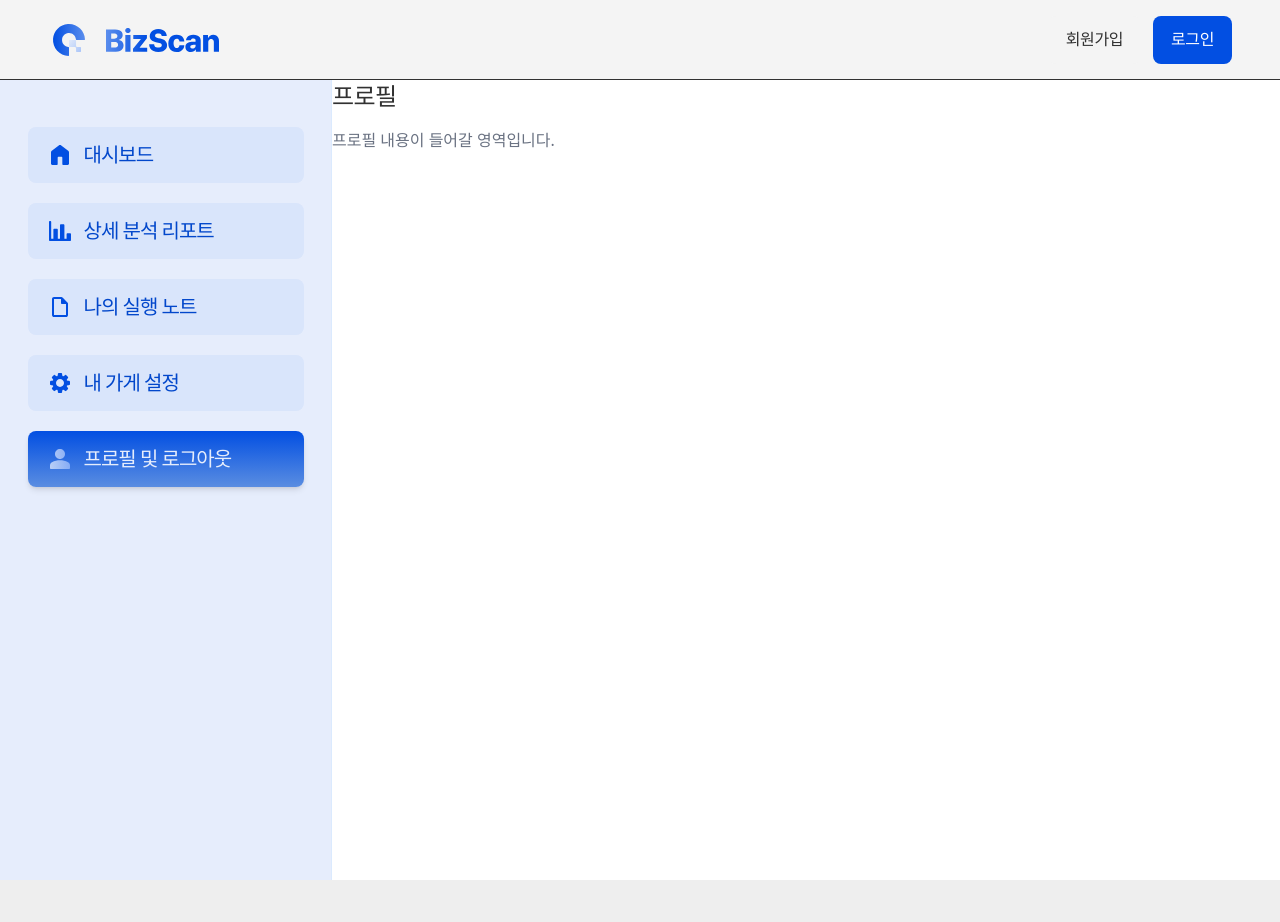
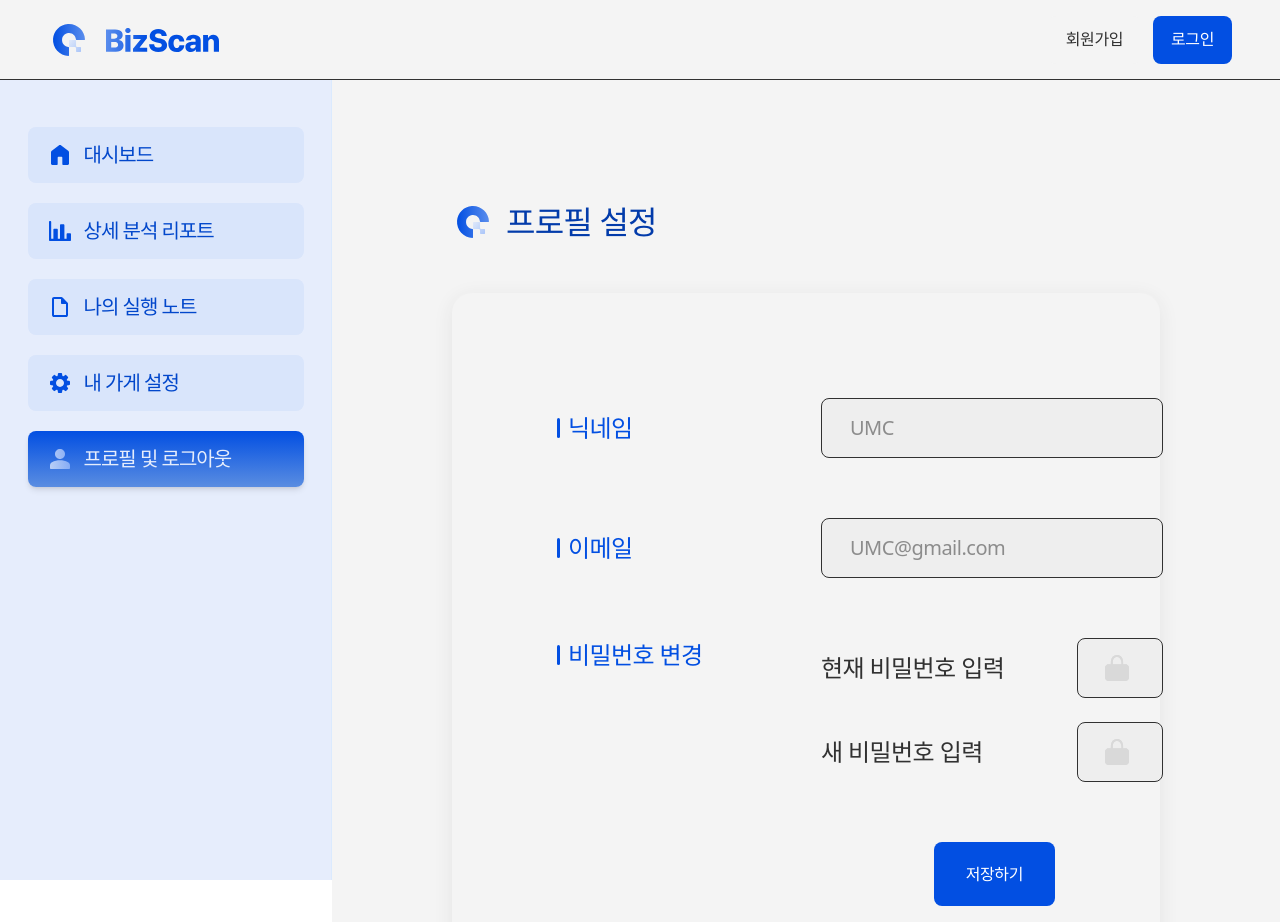
Before and after one commit to biz-scan/bizscan-fe, a React (Vite) app: page /profile in a window 1280 px wide. Shown: the top 922 px of the page. Built offline with nearby package versions, Linux system fonts and the light colour scheme.

Commit message:
[Refactor] ProfilePage 컴포넌트 분리

```diff
--- /dev/null
+++ b/src/components/ProfilePage/FieldLabel.tsx
@@ -0,0 +1,12 @@
+interface FieldLabelProps {
+    text: string;
+  }
+
+  export default function FieldLabel({ text }: FieldLabelProps) {
+    return (
+      <div className="flex items-center gap-[8px] whitespace-nowrap">
+        <span className="h-[20px] w-[3px] shrink-0 bg-blue-normal rounded-full" />
+        <h5 className="text-blue-normal">{text}</h5>
+      </div>
+    );
+  }
--- /dev/null
+++ b/src/components/ProfilePage/LogoutDialog.tsx
@@ -0,0 +1,63 @@
+import * as React from 'react';
+
+import LogoutIcon from '@/assets/icons/Arrow/logout.svg?react';
+import { Button } from '@/components/ui/Button';
+import { Dialog, DialogClose, DialogContent, DialogTrigger } from '@/components/ui/Dialog';
+
+interface LogoutDialogProps {
+  nickname: string;
+  onConfirm: () => void | Promise<void>;
+}
+
+export default function LogoutDialog({ nickname, onConfirm }: LogoutDialogProps) {
+  const [open, setOpen] = React.useState(false);
+
+  const handleConfirm = async () => {
+    await onConfirm();
+    setOpen(false);
+  };
+
+  const displayName = nickname || 'ooo';
+
+  return (
+    <Dialog open={open} onOpenChange={setOpen}>
+      <DialogTrigger asChild>
+        <button
+          type="button"
+          className="inline-flex items-center gap-2 rounded-md border border-grey-light-active px-4 py-2 typo-p2-semibold text-grey-normal hover:bg-grey-light"
+        >
+          로그아웃
+          <LogoutIcon className="h-4 w-4" />
+        </button>
+      </DialogTrigger>
+
+      <DialogContent
+        showCloseButton={false}
+        className="w-[544px] h-[303px] max-w-none rounded-[20px] border-0 bg-grey-light shadow-normal px-[48px] py-[40px] flex flex-col"
+      >
+        <div className="flex flex-col items-center text-center">
+          <h4 className="text-grey-darker">로그아웃</h4>
+          <p className="mt-[40px] typo-p1-semibold text-grey-dark">
+            {displayName}님, 정말 로그아웃 하시겠습니까?
+          </p>
+        </div>
+
+        <div className="h-[48px]" />
+
+        <div className="flex justify-center">
+          <div className="flex h-[64px] w-[480px] gap-4">
+            <DialogClose asChild>
+              <Button variant="blueLight" className="h-full flex-1">
+                취소
+              </Button>
+            </DialogClose>
+
+            <Button className="h-full flex-1" onClick={handleConfirm}>
+              로그아웃
+            </Button>
+          </div>
+        </div>
+      </DialogContent>
+    </Dialog>
+  );
+}
--- a/src/pages/ProfilePage.tsx
+++ b/src/pages/ProfilePage.tsx
@@ -1,8 +1,122 @@
+import * as React from 'react';
+
+import Simbol from '@/assets/icons/Logo/Simbol.svg?react';
+import FieldLabel from '@/components/ProfilePage/FieldLabel';
+import LogoutDialog from '@/components/ProfilePage/LogoutDialog';
+import { Button } from '@/components/ui/Button';
+import { Input } from '@/components/ui/Input';
+
+type ProfileForm = {
+  nickname: string;
+  email: string;
+  currentPassword: string;
+  newPassword: string;
+};
+
 export default function ProfilePage() {
+  const [form, setForm] = React.useState<ProfileForm>({
+    nickname: '',
+    email: '',
+    currentPassword: '',
+    newPassword: '',
+  });
+
+  const [isSaving, setIsSaving] = React.useState(false);
+
+  const handleChange =
+    (key: keyof ProfileForm) => (e: React.ChangeEvent<HTMLInputElement>) =>
+      setForm((prev) => ({ ...prev, [key]: e.target.value }));
+
+  const handleSave = async () => {
+    setIsSaving(true);
+    try {
+      alert('저장되었습니다.');
+      setForm((prev) => ({ ...prev, currentPassword: '', newPassword: '' }));
+    } finally {
+      setIsSaving(false);
+    }
+  };
+
+  const handleLogout = async () => {
+    alert('로그아웃 되었습니다.');
+  };
+
   return (
-    <div>
-      <h1 className="text-2xl font-bold mb-4">프로필</h1>
-      <p className="text-gray-500">프로필 내용이 들어갈 영역입니다.</p>
+    <div className="min-h-screen bg-grey-light">
+      <div className="mx-auto w-full max-w-[1348px] px-[120px] py-[120px]">
+        <div className="flex items-center gap-3">
+          <Simbol className="h-[42px] w-[42px]" />
+          <h3 className="text-blue-dark">프로필 설정</h3>
+        </div>
+
+        <div className="mt-[48px]">
+          <div className="w-full min-h-[718px] rounded-[20px] bg-grey-light shadow-normal px-[105px] py-[105px]">
+            <div className="grid grid-cols-[220px_1fr] gap-x-[44px] gap-y-[60px]">
+              <FieldLabel text="닉네임" />
+              <div className="max-w-[722px]">
+                <Input
+                  className="typo-p1-regular text-grey-darker bg-grey-light-hover"
+                  placeholder="UMC"
+                  value={form.nickname}
+                  onChange={handleChange('nickname')}
+                />
+              </div>
+
+              <FieldLabel text="이메일" />
+              <div className="max-w-[722px]">
+                <Input
+                  className="typo-p1-regular text-grey-darker bg-grey-light-hover"
+                  placeholder="UMC@gmail.com"
+                  value={form.email}
+                  onChange={handleChange('email')}
+                />
+              </div>
+
+              <div className="flex items-start">
+                <FieldLabel text="비밀번호 변경" />
+              </div>
+
+              <div className="max-w-[722px] space-y-6">
+                <div className="grid grid-cols-[240px_1fr] items-center gap-4">
+                  <p className="typo-lead-semibold text-grey-darker">
+                    현재 비밀번호 입력
+                  </p>
+                  <Input
+                    type="password"
+                    className="typo-p1-regular text-grey-darker bg-grey-light-hover"
+                    placeholder="***"
+                    value={form.currentPassword}
+                    onChange={handleChange('currentPassword')}
+                  />
+                </div>
+
+                <div className="grid grid-cols-[240px_1fr] items-center gap-4">
+                  <p className="typo-lead-semibold text-grey-darker">
+                    새 비밀번호 입력
+                  </p>
+                  <Input
+                    type="password"
+                    className="typo-p1-regular text-grey-darker bg-grey-light-hover"
+                    placeholder="***"
+                    value={form.newPassword}
+                    onChange={handleChange('newPassword')}
+                  />
+                </div>
+              </div>
+            </div>
+
+            <div className="mt-[60px] flex justify-end">
+              <Button size="lg" onClick={handleSave} disabled={isSaving}>
+                저장하기
+              </Button>
+            </div>
+          </div>
+        </div>
+
+        <div className="mt-8 flex justify-end">
+          <LogoutDialog nickname={form.nickname} onConfirm={handleLogout} />
+        </div>
+      </div>
     </div>
   );
 }
```
Also changed, not shown: src/components/layout/Sidebar.tsx (+4 -4 lines).
